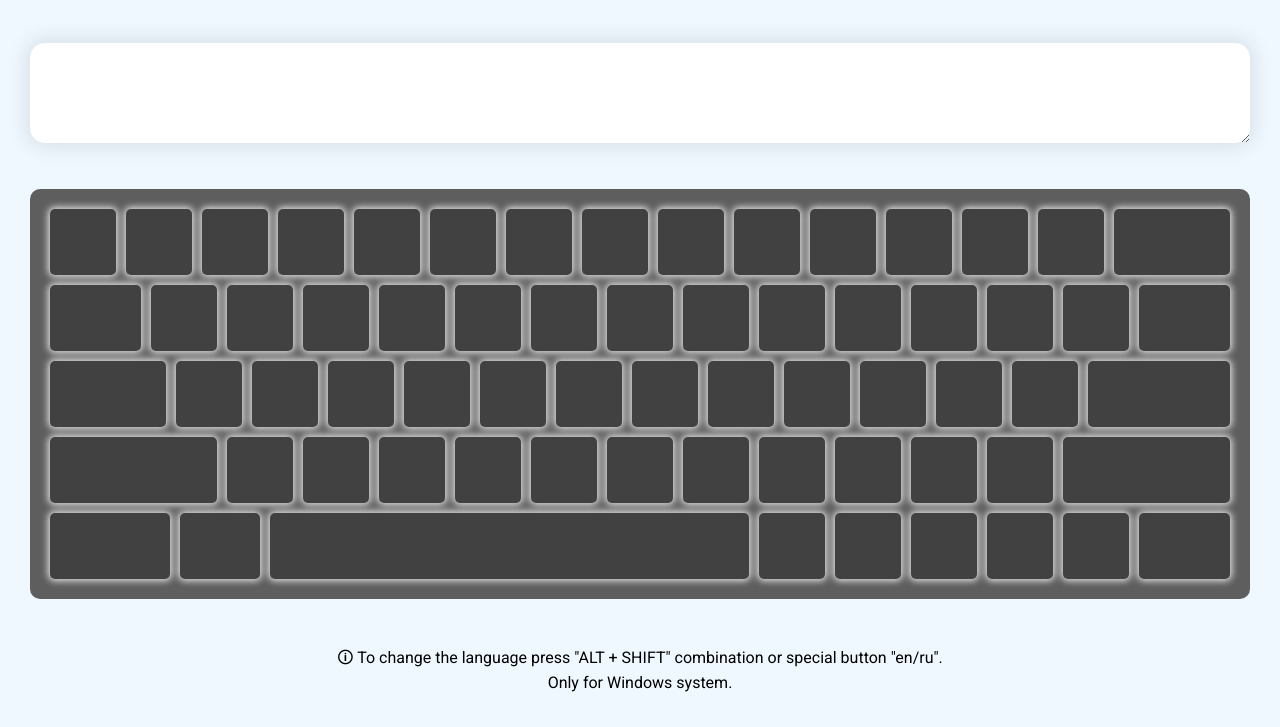
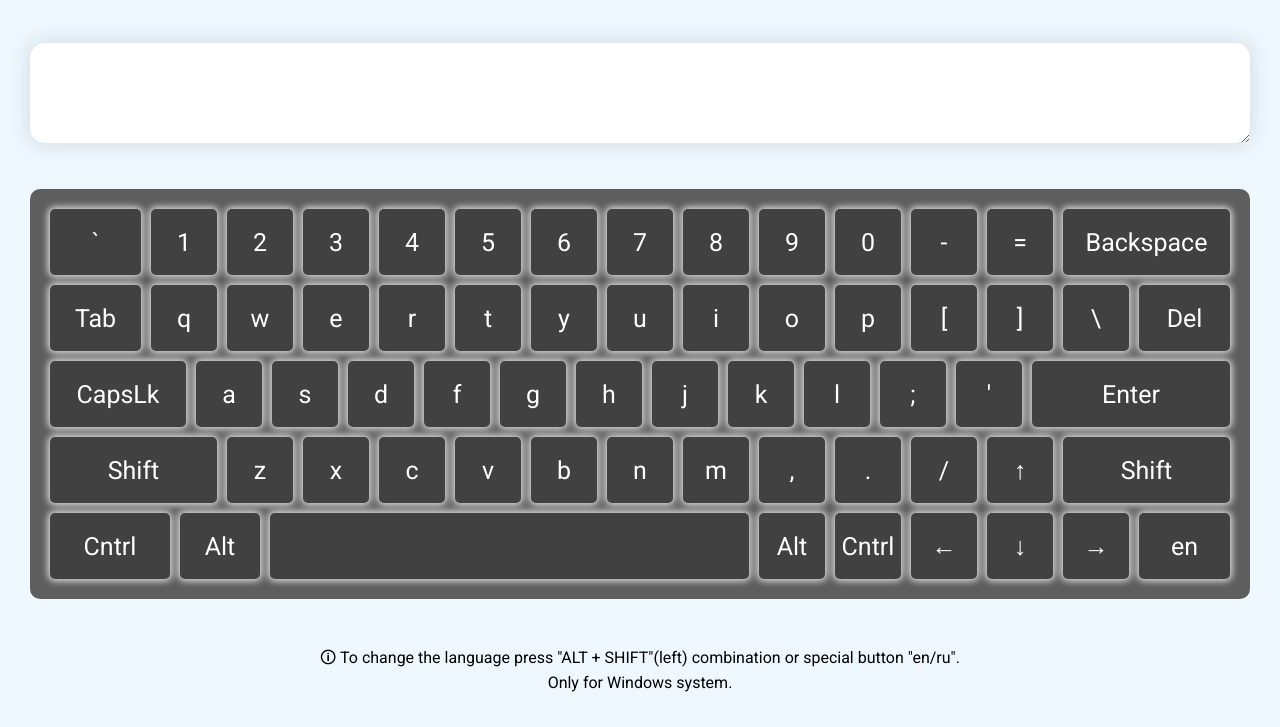
Before and after one commit to Igor-Novitski/RSS-Virtual-Keyboard, a website with bundled scripts: page virtual-keyboard/src/index.html in a window 1280 px wide. Shown: the part 73-800 px from the top of the page. Built offline with nearby package versions, Linux system fonts and the light colour scheme.

Commit message:
feat: add first fill keys keyboard

```diff
--- a/virtual-keyboard/src/index.js
+++ b/virtual-keyboard/src/index.js
@@ -26,3 +26,34 @@ keys.forEach((item) => { item.addEventListener('mouseup', (changeButtonUp)) });
 keys.forEach((item) => { item.addEventListener('mouseout', (changeButtonUp)) });
 
 //document.body.innerHTML = '';
+
+const rows = document.querySelectorAll('.row');
+
+
+let lang = 'en';
+
+function firstFillKeys() {
+   if (lang === 'en') {
+      for (let i = 0; i < rows.length; i++) {
+         for (let j = 0; j < rows[i].children.length; j++) {
+            rows[i].children[j].innerHTML = dataButtons[i][j].key.en;
+            rows[i].children[j].classList.add(dataButtons[i][j].class);
+         }
+      }
+   } else {
+      for (let i = 0; i < rows.length; i++) {
+         for (let j = 0; j < rows[i].children.length; j++) {
+            rows[i].children[j].innerHTML = dataButtons[i][j].key.ru;
+            rows[i].children[j].classList.add(dataButtons[i][j].class);
+         }
+      }
+   }
+}
+
+firstFillKeys();
+
+const capsK = document.querySelector('.CapsLock');
+const shiftK = document.querySelector('.ShiftLeft');
+const altK = document.querySelector('.AltLeft');
+
+console.log(rows[4].children);
--- a/virtual-keyboard/src/js/dataButtons.js
+++ b/virtual-keyboard/src/js/dataButtons.js
@@ -1,202 +1,202 @@
 const dataButtons = [
    [
       {
-         key: { ru: 'ё', en: '`' }, shift: { ru: 'Ё', en: '~' }, code: 'Backquote', class: 'key Backquote',
+         key: { ru: 'ё', en: '`' }, shift: { ru: 'Ё', en: '~' }, code: 'Backquote', class: 'Backquote',
       },
       {
-         key: { ru: '1', en: '1' }, shift: { ru: '!', en: '!' }, code: 'Digit1', class: 'key Digit1',
+         key: { ru: '1', en: '1' }, shift: { ru: '!', en: '!' }, code: 'Digit1', class: 'Digit1',
       },
       {
-         key: { ru: '2', en: '2' }, shift: { ru: '"', en: '@' }, code: 'Digit2', class: 'key Digit2',
+         key: { ru: '2', en: '2' }, shift: { ru: '"', en: '@' }, code: 'Digit2', class: 'Digit2',
       },
       {
-         key: { ru: '3', en: '3' }, shift: { ru: '№', en: '#' }, code: 'Digit3', class: 'key Digit3',
+         key: { ru: '3', en: '3' }, shift: { ru: '№', en: '#' }, code: 'Digit3', class: 'Digit3',
       },
       {
-         key: { ru: '4', en: '4' }, shift: { ru: ';', en: '$' }, code: 'Digit4', class: 'key Digit4',
+         key: { ru: '4', en: '4' }, shift: { ru: ';', en: '$' }, code: 'Digit4', class: 'Digit4',
       },
       {
-         key: { ru: '5', en: '5' }, shift: { ru: '%', en: '%' }, code: 'Digit5', class: 'key Digit5',
+         key: { ru: '5', en: '5' }, shift: { ru: '%', en: '%' }, code: 'Digit5', class: 'Digit5',
       },
       {
-         key: { ru: '6', en: '6' }, shift: { ru: ':', en: '^' }, code: 'Digit6', class: 'key Digit6',
+         key: { ru: '6', en: '6' }, shift: { ru: ':', en: '^' }, code: 'Digit6', class: 'Digit6',
       },
       {
-         key: { ru: '7', en: '7' }, shift: { ru: '?', en: '&' }, code: 'Digit7', class: 'key Digit7',
+         key: { ru: '7', en: '7' }, shift: { ru: '?', en: '&' }, code: 'Digit7', class: 'Digit7',
       },
       {
-         key: { ru: '8', en: '8' }, shift: { ru: '*', en: '*' }, code: 'Digit8', class: 'key Digit8',
+         key: { ru: '8', en: '8' }, shift: { ru: '*', en: '*' }, code: 'Digit8', class: 'Digit8',
       },
       {
-         key: { ru: '9', en: '9' }, shift: { ru: '(', en: '(' }, code: 'Digit9', class: 'key Digit9',
+         key: { ru: '9', en: '9' }, shift: { ru: '(', en: '(' }, code: 'Digit9', class: 'Digit9',
       },
       {
-         key: { ru: '0', en: '0' }, shift: { ru: ')', en: ')' }, code: 'Digit0', class: 'key Digit0',
+         key: { ru: '0', en: '0' }, shift: { ru: ')', en: ')' }, code: 'Digit0', class: 'Digit0',
       },
       {
-         key: { ru: '-', en: '-' }, shift: { ru: '_', en: '_' }, code: 'Minus', class: 'key Minus',
+         key: { ru: '-', en: '-' }, shift: { ru: '_', en: '_' }, code: 'Minus', class: 'Minus',
       },
       {
-         key: { ru: '=', en: '=' }, shift: { ru: '+', en: '+' }, code: 'Equal', class: 'key Equal',
+         key: { ru: '=', en: '=' }, shift: { ru: '+', en: '+' }, code: 'Equal', class: 'Equal',
       },
       {
-         key: { ru: 'Backspace', en: 'Backspace' }, code: 'Backspace', class: 'key Backspace',
+         key: { ru: 'Backspace', en: 'Backspace' }, code: 'Backspace', class: 'Backspace',
       },
    ],
    [
       {
-         key: { ru: 'Tab', en: 'Tab' }, code: 'Tab', class: 'key Tab',
+         key: { ru: 'Tab', en: 'Tab' }, code: 'Tab', class: 'Tab',
       },
       {
-         key: { ru: 'й', en: 'q' }, shift: { ru: 'Й', en: 'Q' }, code: 'KeyQ', class: 'key KeyQ',
+         key: { ru: 'й', en: 'q' }, shift: { ru: 'Й', en: 'Q' }, code: 'KeyQ', class: 'KeyQ',
       },
       {
-         key: { ru: 'ц', en: 'w' }, shift: { ru: 'Ц', en: 'W' }, code: 'KeyW', class: 'key KeyW',
+         key: { ru: 'ц', en: 'w' }, shift: { ru: 'Ц', en: 'W' }, code: 'KeyW', class: 'KeyW',
       },
       {
-         key: { ru: 'у', en: 'e' }, shift: { ru: 'У', en: 'E' }, code: 'KeyE', class: 'key KeyE',
+         key: { ru: 'у', en: 'e' }, shift: { ru: 'У', en: 'E' }, code: 'KeyE', class: 'KeyE',
       },
       {
-         key: { ru: 'к', en: 'r' }, shift: { ru: 'К', en: 'R' }, code: 'KeyR', class: 'key KeyR',
+         key: { ru: 'к', en: 'r' }, shift: { ru: 'К', en: 'R' }, code: 'KeyR', class: 'KeyR',
       },
       {
-         key: { ru: 'е', en: 't' }, shift: { ru: 'Е', en: 'T' }, code: 'KeyT', class: 'key KeyT',
+         key: { ru: 'е', en: 't' }, shift: { ru: 'Е', en: 'T' }, code: 'KeyT', class: 'KeyT',
       },
       {
-         key: { ru: 'н', en: 'y' }, shift: { ru: 'Н', en: 'Y' }, code: 'KeyY', class: 'key KeyY',
+         key: { ru: 'н', en: 'y' }, shift: { ru: 'Н', en: 'Y' }, code: 'KeyY', class: 'KeyY',
       },
       {
-         key: { ru: 'г', en: 'u' }, shift: { ru: 'Г', en: 'U' }, code: 'KeyU', class: 'key KeyU',
+         key: { ru: 'г', en: 'u' }, shift: { ru: 'Г', en: 'U' }, code: 'KeyU', class: 'KeyU',
       },
       {
-         key: { ru: 'ш', en: 'i' }, shift: { ru: 'Ш', en: 'I' }, code: 'KeyI', class: 'key KeyI',
+         key: { ru: 'ш', en: 'i' }, shift: { ru: 'Ш', en: 'I' }, code: 'KeyI', class: 'KeyI',
       },
       {
-         key: { ru: 'щ', en: 'o' }, shift: { ru: 'Щ', en: 'O' }, code: 'KeyO', class: 'key KeyO',
+         key: { ru: 'щ', en: 'o' }, shift: { ru: 'Щ', en: 'O' }, code: 'KeyO', class: 'KeyO',
       },
       {
-         key: { ru: 'з', en: 'p' }, shift: { ru: 'З', en: 'P' }, code: 'KeyP', class: 'key KeyP',
+         key: { ru: 'з', en: 'p' }, shift: { ru: 'З', en: 'P' }, code: 'KeyP', class: 'KeyP',
       },
       {
-         key: { ru: 'х', en: '[' }, shift: { ru: 'Х', en: '{' }, code: 'BracketLeft', class: 'key BracketLeft',
+         key: { ru: 'х', en: '[' }, shift: { ru: 'Х', en: '{' }, code: 'BracketLeft', class: 'BracketLeft',
       },
       {
-         key: { ru: 'ъ', en: ']' }, shift: { ru: 'Ъ', en: '}' }, code: 'BracketRight', class: 'key BracketRight',
+         key: { ru: 'ъ', en: ']' }, shift: { ru: 'Ъ', en: '}' }, code: 'BracketRight', class: 'BracketRight',
       },
       {
-         key: { ru: '\\', en: '\\' }, shift: { ru: '|', en: '|' }, code: 'Backslash', class: 'key Backslash',
+         key: { ru: '\\', en: '\\' }, shift: { ru: '|', en: '|' }, code: 'Backslash', class: 'Backslash',
       },
       {
-         key: { ru: 'Del', en: 'Del' }, code: 'Delete', class: 'key Delete',
+         key: { ru: 'Del', en: 'Del' }, code: 'Delete', class: 'Delete',
       },
    ],
    [
       {
-         key: { ru: 'CapsLk', en: 'CapsLk' }, code: 'CapsLock', class: 'key CapsLock',
+         key: { ru: 'CapsLk', en: 'CapsLk' }, code: 'CapsLock', class: 'CapsLock',
       },
       {
-         key: { ru: 'ф', en: 'a' }, shift: { ru: 'Ф', en: 'A' }, code: 'KeyA', class: 'key KeyA',
+         key: { ru: 'ф', en: 'a' }, shift: { ru: 'Ф', en: 'A' }, code: 'KeyA', class: 'KeyA',
       },
       {
-         key: { ru: 'ы', en: 's' }, shift: { ru: 'Ы', en: 'S' }, code: 'KeyS', class: 'key KeyS',
+         key: { ru: 'ы', en: 's' }, shift: { ru: 'Ы', en: 'S' }, code: 'KeyS', class: 'KeyS',
       },
       {
-         key: { ru: 'в', en: 'd' }, shift: { ru: 'В', en: 'D' }, code: 'KeyD', class: 'key KeyD',
+         key: { ru: 'в', en: 'd' }, shift: { ru: 'В', en: 'D' }, code: 'KeyD', class: 'KeyD',
       },
       {
-         key: { ru: 'а', en: 'f' }, shift: { ru: 'А', en: 'F' }, code: 'KeyF', class: 'key KeyF',
+         key: { ru: 'а', en: 'f' }, shift: { ru: 'А', en: 'F' }, code: 'KeyF', class: 'KeyF',
       },
       {
-         key: { ru: 'п', en: 'g' }, shift: { ru: 'П', en: 'G' }, code: 'KeyG', class: 'key KeyG',
+         key: { ru: 'п', en: 'g' }, shift: { ru: 'П', en: 'G' }, code: 'KeyG', class: 'KeyG',
       },
       {
-         key: { ru: 'р', en: 'h' }, shift: { ru: 'Р', en: 'H' }, code: 'KeyH', class: 'key KeyH',
+         key: { ru: 'р', en: 'h' }, shift: { ru: 'Р', en: 'H' }, code: 'KeyH', class: 'KeyH',
       },
       {
-         key: { ru: 'о', en: 'j' }, shift: { ru: 'О', en: 'J' }, code: 'KeyJ', class: 'key KeyJ',
+         key: { ru: 'о', en: 'j' }, shift: { ru: 'О', en: 'J' }, code: 'KeyJ', class: 'KeyJ',
       },
       {
-         key: { ru: 'л', en: 'k' }, shift: { ru: 'Л', en: 'K' }, code: 'KeyK', class: 'key KeyK',
+         key: { ru: 'л', en: 'k' }, shift: { ru: 'Л', en: 'K' }, code: 'KeyK', class: 'KeyK',
       },
       {
-         key: { ru: 'д', en: 'l' }, shift: { ru: 'Д', en: 'L' }, code: 'KeyL', class: 'key KeyL',
+         key: { ru: 'д', en: 'l' }, shift: { ru: 'Д', en: 'L' }, code: 'KeyL', class: 'KeyL',
       },
       {
-         key: { ru: 'ж', en: ';' }, shift: { ru: 'Ж', en: ':' }, code: 'Semicolon', class: 'key Semicolon',
+         key: { ru: 'ж', en: ';' }, shift: { ru: 'Ж', en: ':' }, code: 'Semicolon', class: 'Semicolon',
       },
       {
-         key: { ru: 'э', en: '\'' }, shift: { ru: 'Э', en: '"' }, code: 'Quote', class: 'key Quote',
+         key: { ru: 'э', en: '\'' }, shift: { ru: 'Э', en: '"' }, code: 'Quote', class: 'Quote',
       },
       {
-         key: { ru: 'Enter', en: 'Enter' }, code: 'Enter', class: 'key Enter',
+         key: { ru: 'Enter', en: 'Enter' }, code: 'Enter', class: 'Enter',
       },
    ],
    [
       {
-         key: { ru: 'Shift', en: 'Shift' }, code: 'ShiftLeft', class: 'key ShiftLeft',
+         key: { ru: 'Shift', en: 'Shift' }, code: 'ShiftLeft', class: 'ShiftLeft',
       },
       {
-         key: { ru: 'я', en: 'z' }, shift: { ru: 'Я', en: 'Z' }, code: 'KeyZ', class: 'key KeyZ',
+         key: { ru: 'я', en: 'z' }, shift: { ru: 'Я', en: 'Z' }, code: 'KeyZ', class: 'KeyZ',
       },
       {
-         key: { ru: 'ч', en: 'x' }, shift: { ru: 'Ч', en: 'X' }, code: 'KeyX', class: 'key KeyX',
+         key: { ru: 'ч', en: 'x' }, shift: { ru: 'Ч', en: 'X' }, code: 'KeyX', class: 'KeyX',
       },
       {
-         key: { ru: 'с', en: 'c' }, shift: { ru: 'С', en: 'C' }, code: 'KeyC', class: 'key KeyC',
+         key: { ru: 'с', en: 'c' }, shift: { ru: 'С', en: 'C' }, code: 'KeyC', class: 'KeyC',
       },
       {
-         key: { ru: 'м', en: 'v' }, shift: { ru: 'М', en: 'V' }, code: 'KeyV', class: 'key KeyV',
+         key: { ru: 'м', en: 'v' }, shift: { ru: 'М', en: 'V' }, code: 'KeyV', class: 'KeyV',
       },
       {
-         key: { ru: 'и', en: 'b' }, shift: { ru: 'И', en: 'B' }, code: 'KeyB', class: 'key KeyB',
+         key: { ru: 'и', en: 'b' }, shift: { ru: 'И', en: 'B' }, code: 'KeyB', class: 'KeyB',
       },
       {
-         key: { ru: 'т', en: 'n' }, shift: { ru: 'Т', en: 'N' }, code: 'KeyN', class: 'key KeyN',
+         key: { ru: 'т', en: 'n' }, shift: { ru: 'Т', en: 'N' }, code: 'KeyN', class: 'KeyN',
       },
       {
-         key: { ru: 'ь', en: 'm' }, shift: { ru: 'Ь', en: 'M' }, code: 'KeyM', class: 'key KeyM',
+         key: { ru: 'ь', en: 'm' }, shift: { ru: 'Ь', en: 'M' }, code: 'KeyM', class: 'KeyM',
       },
       {
-         key: { ru: 'б', en: ',' }, shift: { ru: 'Б', en: '<' }, code: 'Comma', class: 'key Comma',
+         key: { ru: 'б', en: ',' }, shift: { ru: 'Б', en: '<' }, code: 'Comma', class: 'Comma',
       },
       {
-         key: { ru: 'ю', en: '.' }, shift: { ru: 'Ю', en: '>' }, code: 'Period', class: 'key Period',
+         key: { ru: 'ю', en: '.' }, shift: { ru: 'Ю', en: '>' }, code: 'Period', class: 'Period',
       },
       {
-         key: { ru: '.', en: '/' }, shift: { ru: ',', en: '?' }, code: 'Slash', class: 'key Slash',
+         key: { ru: '.', en: '/' }, shift: { ru: ',', en: '?' }, code: 'Slash', class: 'Slash',
       },
       {
-         key: { ru: '↑', en: '↑' }, code: 'ArrowUp', noType: true, class: 'key ArrowUp',
+         key: { ru: '↑', en: '↑' }, code: 'ArrowUp', noType: true, class: 'ArrowUp',
       },
       {
-         key: { ru: 'Shift', en: 'Shift' }, code: 'ShiftRight', class: 'key ShiftRight',
+         key: { ru: 'Shift', en: 'Shift' }, code: 'ShiftRight', class: 'ShiftRight',
       },
    ],
    [
       {
-         key: { ru: 'Cntrl', en: 'Cntrl' }, code: 'ControlLeft', class: 'key ControlLeft',
+         key: { ru: 'Cntrl', en: 'Cntrl' }, code: 'ControlLeft', class: 'ControlLeft',
       },
       {
-         key: { ru: 'Alt', en: 'Alt' }, code: 'AltLeft', class: 'key AltLeft',
+         key: { ru: 'Alt', en: 'Alt' }, code: 'AltLeft', class: 'AltLeft',
       },
-      { key: { ru: ' ', en: ' ' }, code: 'Space', class: 'key Space' },
+      { key: { ru: ' ', en: ' ' }, code: 'Space', class: 'Space' },
       {
-         key: { ru: 'Alt', en: 'Alt' }, code: 'AltRight', class: 'key AltRight',
+         key: { ru: 'Alt', en: 'Alt' }, code: 'AltRight', class: 'AltRight',
       },
       {
-         key: { ru: 'Cntrl', en: 'Cntrl' }, code: 'ControlRight', class: 'key ControlRight',
+         key: { ru: 'Cntrl', en: 'Cntrl' }, code: 'ControlRight', class: 'ControlRight',
       },
       {
-         key: { ru: '←', en: '←' }, code: 'ArrowLeft', noType: true, class: 'key ArrowLeft',
+         key: { ru: '←', en: '←' }, code: 'ArrowLeft', noType: true, class: 'ArrowLeft',
       },
       {
-         key: { ru: '↓', en: '↓' }, code: 'ArrowDown', noType: true, class: 'key ArrowDown',
+         key: { ru: '↓', en: '↓' }, code: 'ArrowDown', noType: true, class: 'ArrowDown',
       },
       {
-         key: { ru: '→', en: '→' }, code: 'ArrowRight', noType: true, class: 'key ArrowRight',
+         key: { ru: '→', en: '→' }, code: 'ArrowRight', noType: true, class: 'ArrowRight',
       },
       {
-         key: { ru: '🇷🇺', en: 'en' }, code: 'Lang', class: 'key Lang',
+         key: { ru: '🇷🇺', en: 'en' }, code: 'Lang', class: 'Lang',
       },
    ],
 ];
--- a/virtual-keyboard/src/js/keyboard.js
+++ b/virtual-keyboard/src/js/keyboard.js
@@ -1,7 +1,7 @@
 export function createKeyboard() {
    const keyboard = document.querySelector(".keyboard");
 
-   const rowArr = [15, 15, 14, 13, 9]
+   const rowArr = [14, 15, 13, 13, 9]
 
    for (let i = 0; i < rowArr.length; i++) {
       const row = document.createElement('div');
--- a/virtual-keyboard/src/js/pageLayout.js
+++ b/virtual-keyboard/src/js/pageLayout.js
@@ -16,7 +16,7 @@ export function createPageLayout() {
    container.append(keyboard);
 
    const footer = document.createElement('p');
-   footer.innerHTML = `🛈 To change the language press "ALT + SHIFT" combination or special button "en/ru".<br/>
+   footer.innerHTML = `🛈 To change the language press "ALT + SHIFT"(left) combination or special button "en/ru".<br/>
          Only for Windows system.`;
    container.append(footer);
 }
--- a/virtual-keyboard/src/styles/style.scss
+++ b/virtual-keyboard/src/styles/style.scss
@@ -79,8 +79,12 @@ body {
 }
 
 .row:first-child {
+   .key:first-child {
+      width: 91px;
+   }
+
    .key:last-child {
-      width: 116px;
+      width: 167px;
    }
 }
 
@@ -96,11 +100,11 @@ body {
 
 .row:nth-child(3) {
    .key:first-child {
-      width: 116px;
+      width: 136px;
    }
 
    .key:last-child {
-      width: 142px;
+      width: 198px;
    }
 }
 
```
Also changed, not shown: virtual-keyboard/src/styles/style.css.
